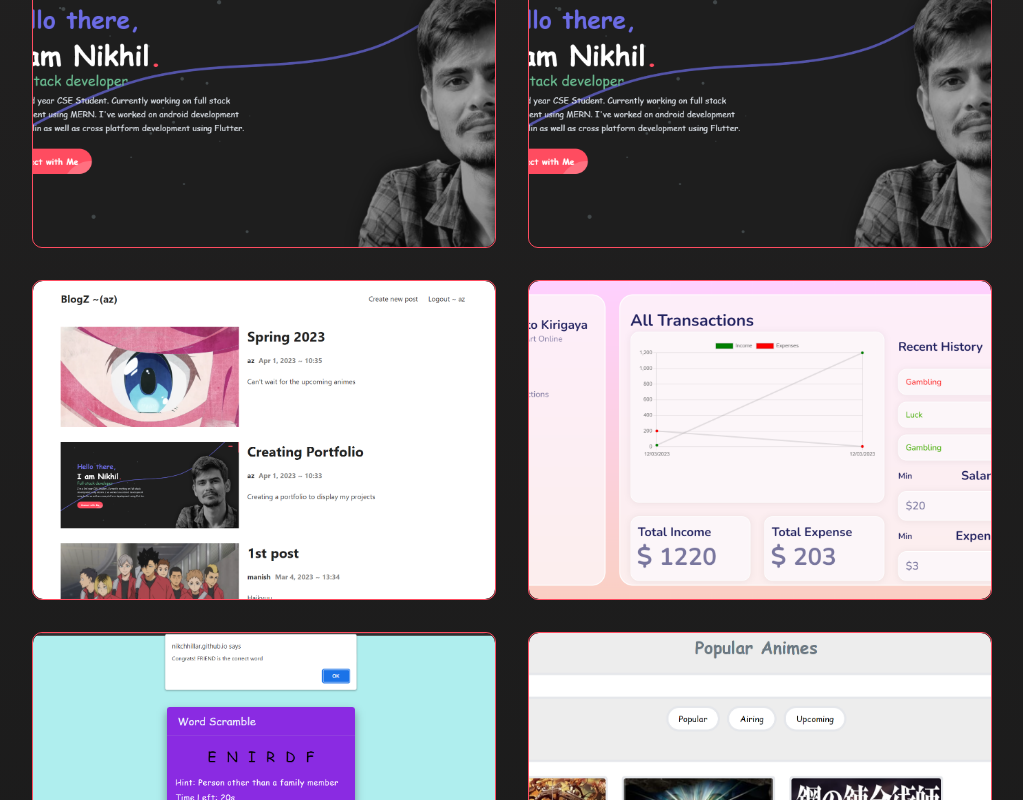
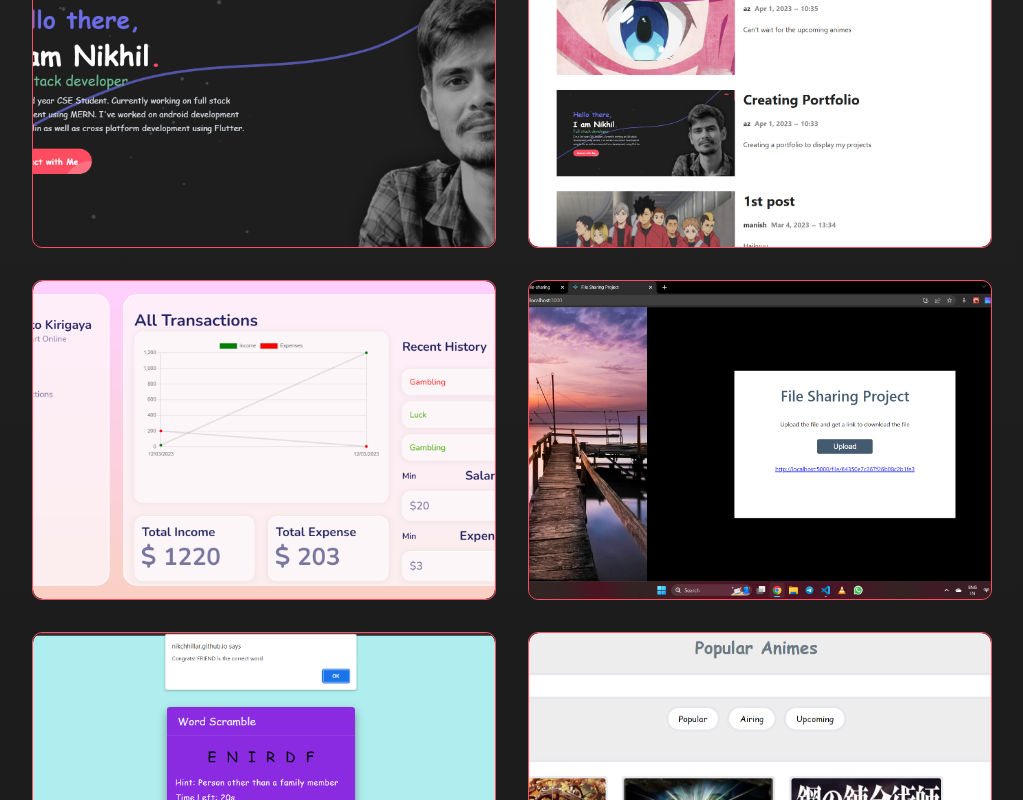
Before and after one commit to NikChhillar/portfolio, a React (Create React App) app: page / in a window 1280 px wide. Shown: the part 4470-5270 px from the top of the page, without its empty margins (128-1151 px from the left). Built offline with nearby package versions, Linux system fonts and the light colour scheme.

Commit message:
modified projects

```diff
--- a/src/data/portfolios.js
+++ b/src/data/portfolios.js
@@ -7,18 +7,9 @@ import expense from "../img/expense.png";
 import blog from "../img/blog.png";
 import js1 from "../img/js1.png";
 import js2 from "../img/js2.png";
+import file from "../img/file.png";
 
 export const portfolios = [
-  {
-    id: uuid(),
-    category: "MERN Projects",
-    title: "Chat Application",
-    image: react1,
-    link1: "https://github.com/NikChhillar/chat-application",
-    link2: "https://github.com/NikChhillar/chat-application",
-    icon1: git,
-    icon2: eye,
-  },
   {
     id: uuid(),
     category: "React Projects",
@@ -46,6 +37,16 @@ export const portfolios = [
     image: expense,
     link1: "https://github.com/NikChhillar/mern-expense-tracker",
     link2: "https://github.com/NikChhillar/mern-expense-tracker",
+    icon1: git,
+    icon2: eye,
+  },
+  {
+    id: uuid(),
+    category: "MERN Projects",
+    title: "File sharing project",
+    image: file,
+    link1: "https://github.com/NikChhillar/mern-file-sharing",
+    link2: "https://github.com/NikChhillar/mern-file-sharing",
     icon1: git,
     icon2: eye,
   },
```
Also changed, not shown: src/img/file.png (added).
